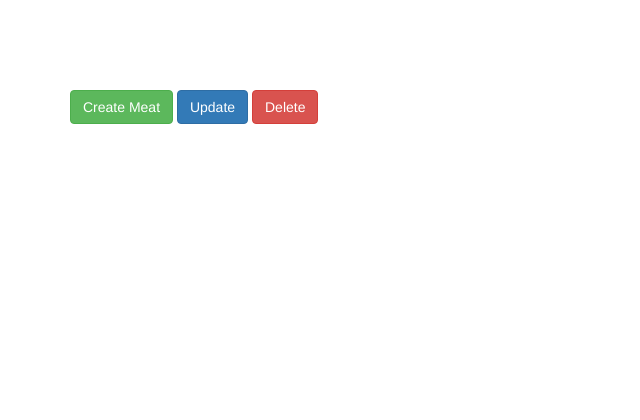
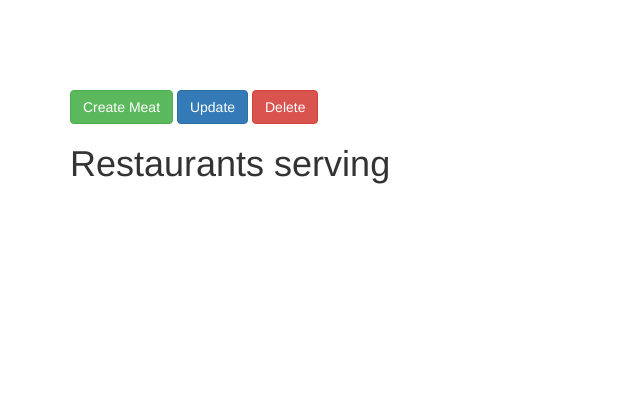
Before and after one commit to nlanglois/Chowser, a Yii app: template views/meat/view.php in a window 1280 px wide. Shown: the top 420 px of the page, without its empty margins (0-640 px from the left). Run offline with PHP 8.4 and a stand-in for Yii, Linux system fonts and the light colour scheme; the template is opened without the code that fills it, so the values that code supplies are empty; some libraries are stand-ins or nearby versions.

Commit message:
Added tittle to GridView in locationType and Meat view

```diff
--- a/views/location-type/view.php
+++ b/views/location-type/view.php
@@ -36,7 +36,7 @@ $this->params['breadcrumbs'][] = $this->title;
         ],
     ]) ?>
 
-
+    <h1><?= Html::encode('Restaurants matching ') ?><?= Html::encode($this->title) ?></h1>
     <?= GridView::widget([
         'dataProvider' => $queryLocationTypeInRestaurant,
         'columns' => [
--- a/views/meat/view.php
+++ b/views/meat/view.php
@@ -38,6 +38,7 @@ $this->params['breadcrumbs'][] = $this->title;
 
     <!-- Gridview would go here -->
     <!-- Needs to receive variable FROM Controller containing the query that this GridView is to display -->
+    <h1><?= Html::encode('Restaurants serving ') ?><?= Html::encode($this->title) ?></h1>
     <?= GridView::widget([
         'dataProvider' => $mealsModel,
         'columns' => [
```
